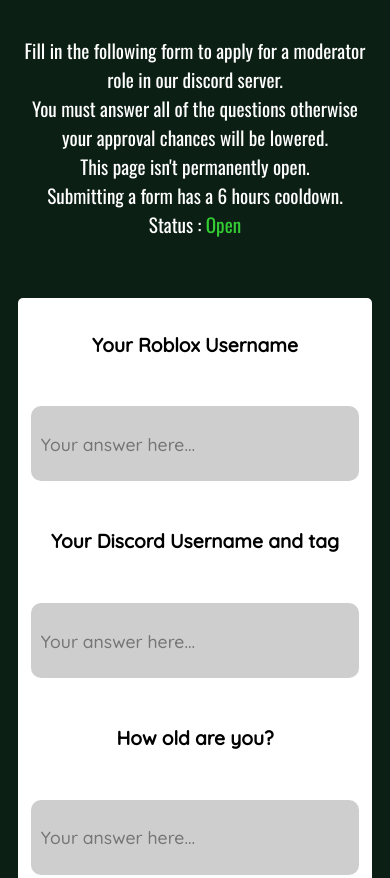
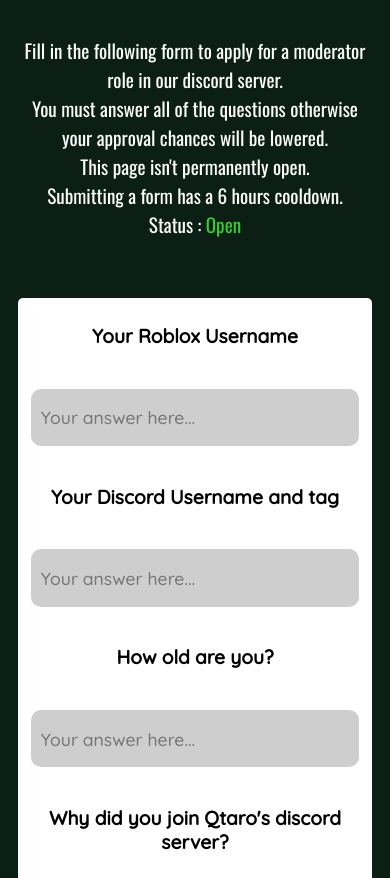
Before and after one commit to QtaroDev/Qtaro, a plain HTML site: page ModApps.html in a window 390 px wide. Shown: the part 805-1683 px from the top of the page. Drawn offline with nearby package versions, Linux system fonts and the light colour scheme; files whose address does not match are found by name; a web font is replaced by a local one.

Commit message:
Update applications.css

```diff
--- a/styles/applications.css
+++ b/styles/applications.css
@@ -155,7 +155,7 @@ body {
     grid-area: form;
     border-radius: 5px;
     display: grid;
-    grid-template-rows: repeat(15, 1fr);
+    grid-template-rows: repeat(auto, 1fr);
 
 }
 .appForm h6 {
@@ -389,7 +389,7 @@ body {
         border-radius: 5px;
         display: grid;
         grid-gap: 3vh;
-        grid-template-rows: repeat(15, 1fr);
+        grid-template-rows: repeat(auto, 1fr);
 
     }
     .sidebar {
```
